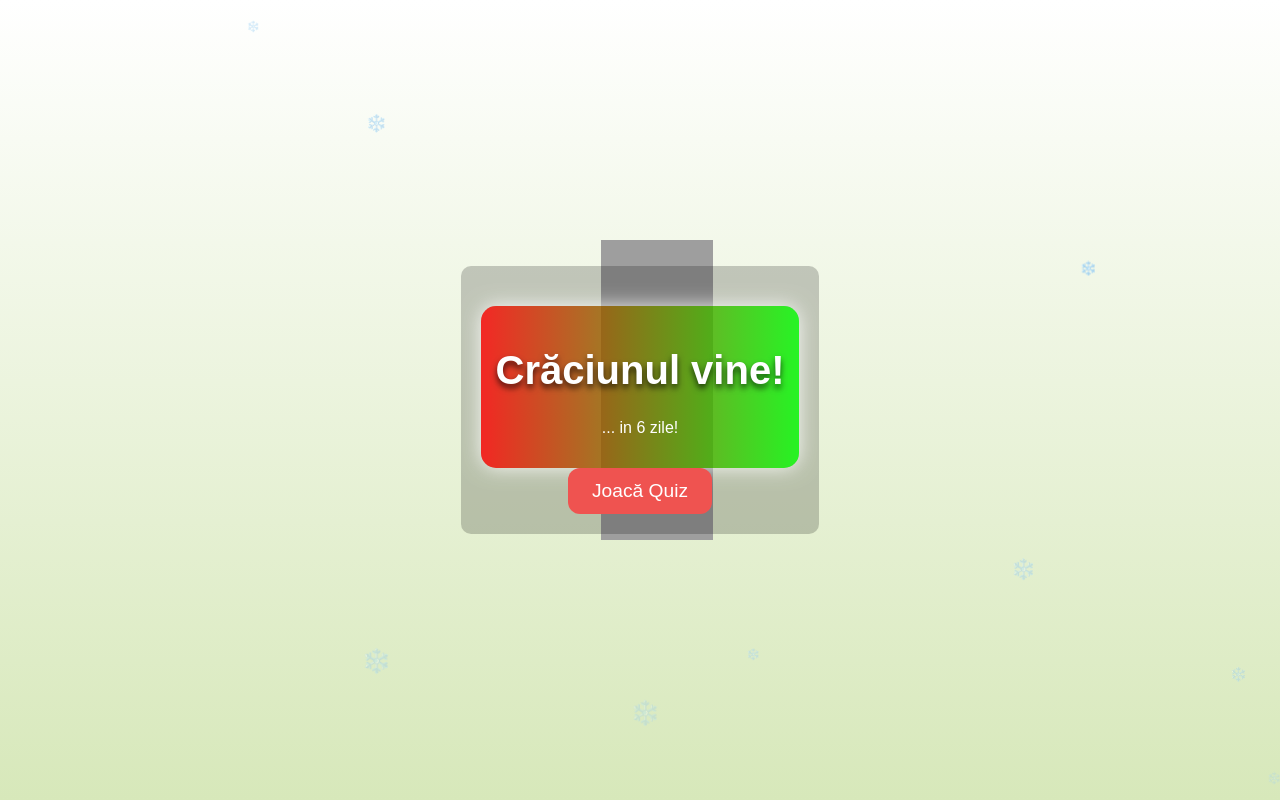
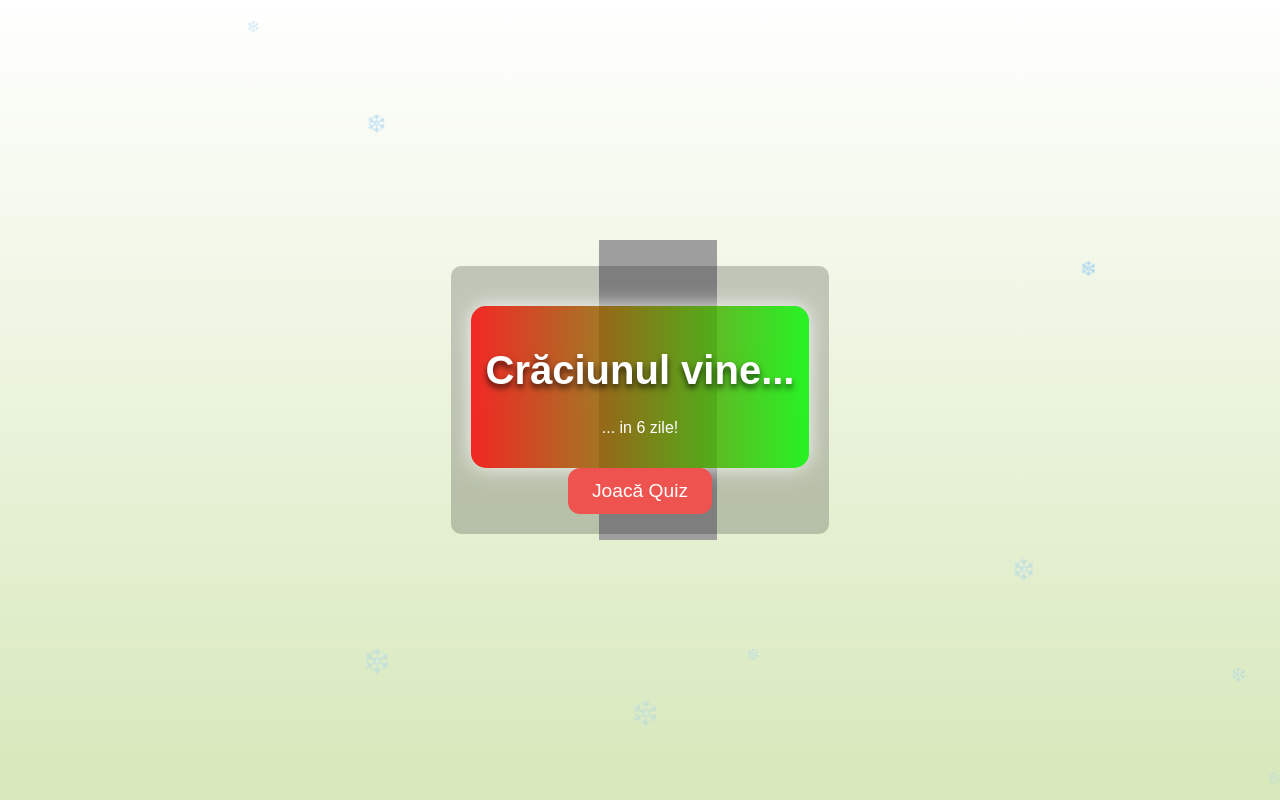
Before and after one commit to ILA366550/XmasCount, a plain HTML site: page index.html in a window 1280 px wide. Drawn offline with Linux system fonts and the light colour scheme.

Commit message:
Update index.html

```diff
--- a/index.html
+++ b/index.html
@@ -11,7 +11,7 @@
     <div id="snowEffect"></div>
     <div id="countdownContainer">
     <div id="customText">
-        <h1 id="christmasComing">Crăciunul vine!</h1>
+        <h1 id="christmasComing">Crăciunul vine...</h1>
         <p id="countdown">Calculăm...</p>
     </div>
     <a href="game.html">
```
